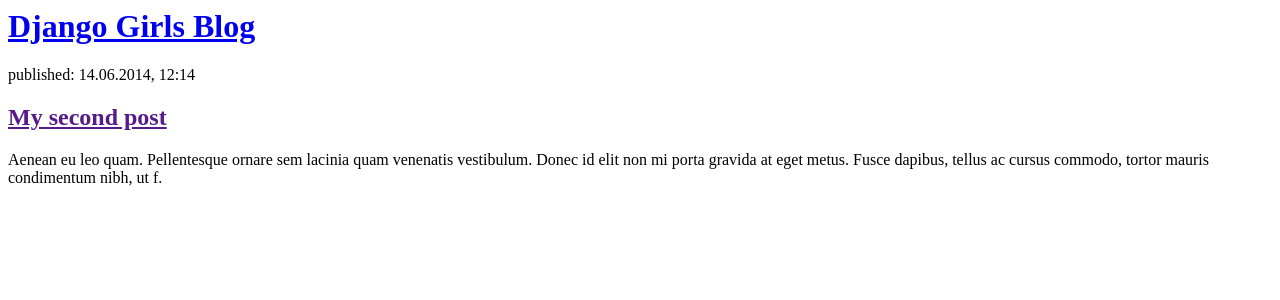
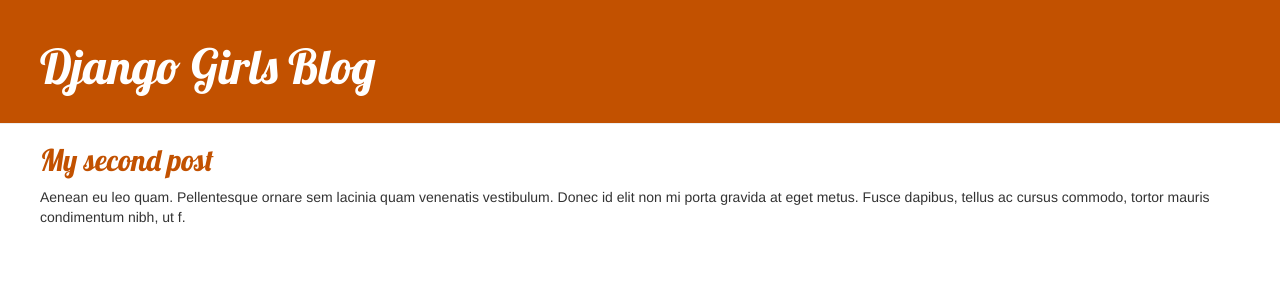
Before and after one commit to Doisaac/my-first-blog, a Django app: page / in a window 1280 px wide. Shown: the top 300 px of the page. Run offline with Django 3.2, Linux system fonts and the light colour scheme; some libraries are stand-ins or nearby versions.

Commit message:
Agregadas vistas y plantilla para el detalle del post del blog así como también CSS para el sitio.

```diff
--- /dev/null
+++ b/blog/static/css/blog.css
@@ -0,0 +1,56 @@
+h1 a, h2 a {
+     color: #C25100;
+    font-family: 'Lobster';
+}
+
+p, h2{
+
+padding-left: 40px;
+
+}
+.page-header {
+    background-color: #C25100;
+    margin-top: 0;
+    padding: 20px 20px 20px 40px;
+}
+
+.page-header h1, .page-header h1 a, .page-header h1 a:visited, .page-header h1 a:active {
+    color: #ffffff;
+    font-size: 36pt;
+    text-decoration: none;
+}
+
+.content {
+    margin-left: 40px;
+}
+
+h1, h2, h3, h4 {
+    font-family: 'Lobster', cursive;
+}
+
+.date {
+    color: #828282;
+}
+
+.save {
+    float: right;
+}
+
+.post-form textarea, .post-form input {
+    width: 100%;
+}
+
+.top-menu, .top-menu:hover, .top-menu:visited {
+    color: #ffffff;
+    float: right;
+    font-size: 26pt;
+    margin-right: 20px;
+}
+
+.post {
+    margin-bottom: 70px;
+}
+
+.post h2 a, .post h2 a:visited {
+    color: #000000;
+}
--- a/blog/templates/blog/post_list.html
+++ b/blog/templates/blog/post_list.html
@@ -1,24 +1,39 @@
+{% load static %}
 <html>
     <head>
         <title>Django Girls blog</title>
+        <link rel="stylesheet" href="//maxcdn.bootstrapcdn.com/bootstrap/3.2.0/css/bootstrap.min.css">
+        <link rel="stylesheet" href="//maxcdn.bootstrapcdn.com/bootstrap/3.2.0/css/bootstrap-theme.min.css">
+        <link rel="stylesheet" href="{% static 'css/blog.css' %}">
+        <link href="//fonts.googleapis.com/css?family=Lobster&subset=latin,latin-ext" rel="stylesheet" type="text/css">
     </head>
     <body>
-        <div>
+         <div class="page-header">
             <h1><a href="/">Django Girls Blog</a></h1>
         </div>
 
-        {% for post in posts %}
-    <div>
-        <p> publicado: {{ post.published_date }}</p>
-        <h2><a href="">{{ post.title }}</a></h2>
-        <p>{{ post.text|linebreaksbr }}</p>
-    </div>
-{% endfor %}
+
 
         <div>
-            <p>published: 14.06.2014, 12:14</p>
-            <h2><a href="">My second post</a></h2>
+
+            <h2><a href="% url 'post_detail' pk=post.pk %">My second post</a></h2>
             <p>Aenean eu leo quam. Pellentesque ornare sem lacinia quam venenatis vestibulum. Donec id elit non mi porta gravida at eget metus. Fusce dapibus, tellus ac cursus commodo, tortor mauris condimentum nibh, ut f.</p>
         </div>
+
+
+
+
+        <div class="content container">
+        <div class="row">
+        <div class="col-md-8">
+
+            {% block content %}
+            {% endblock %}
+        </div>
+        </div>
+        </div>
+
+
+
     </body>
 </html>
--- a/blog/urls.py
+++ b/blog/urls.py
@@ -3,4 +3,5 @@
 
 urlpatterns = [
     path('', views.post_list, name='post_list'),
+    path('post/<int:pk>/', views.post_detail, name='post_detail'),
 ]
--- a/blog/views.py
+++ b/blog/views.py
@@ -1,5 +1,10 @@
 from django.shortcuts import render
+from django.shortcuts import render, get_object_or_404
 
 # Create your views here.
 def post_list(request):
     return render(request, 'blog/post_list.html', {})
+
+def post_detail(request, pk):
+    post = get_object_or_404(Post, pk=pk)
+    return render(request, 'blog/post_detail.html', {'post': post})
```
Also changed, not shown: blog/templates/blog/base.html (added, +11 -0 lines), blog/templates/blog/post_detail.html (added, +13 -0 lines).
